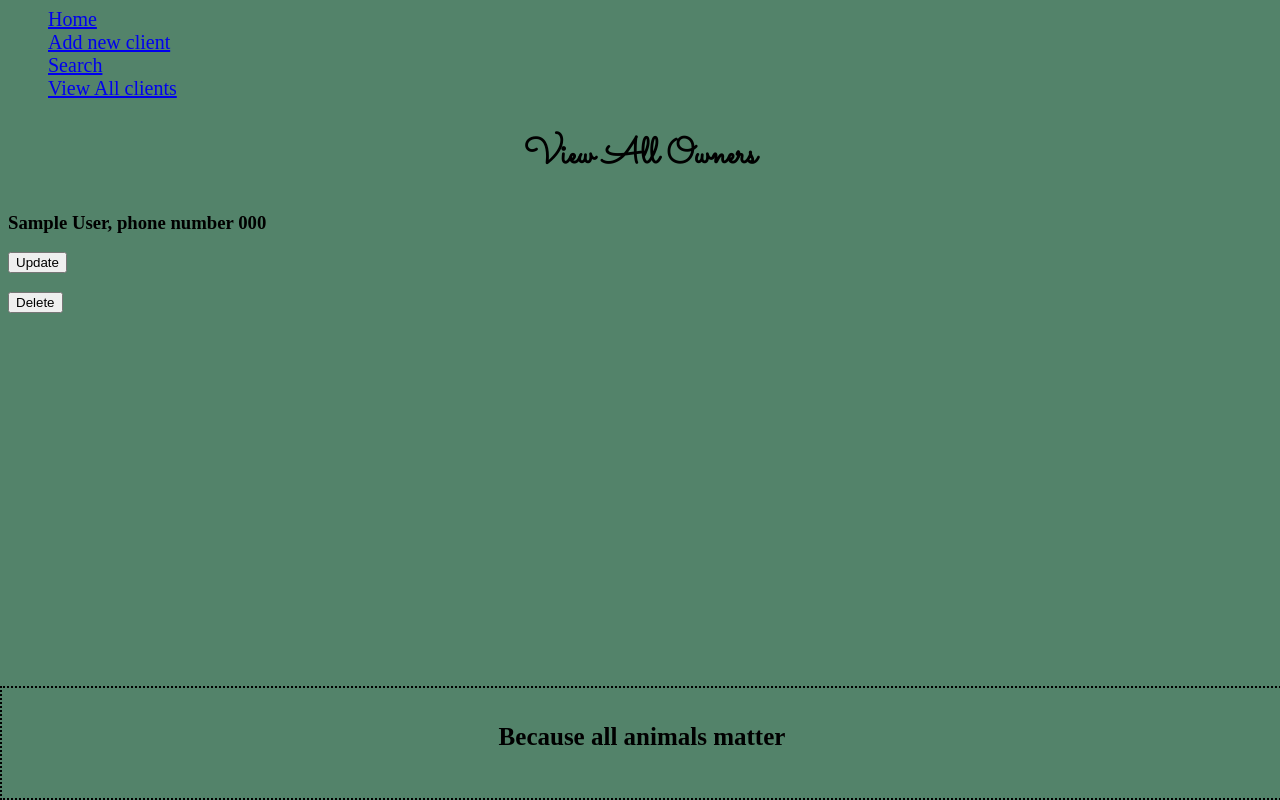
After one commit to AnnikaNeumann/1st-Project-Vet-Management-App, a Flask app: page /all in a window 1280 px wide. The commit adds this page. Run offline with Flask 2, Linux system fonts and the light colour scheme; a database or web service that is not in the repository returns one stand-in record (values such as "Sample title"); some libraries are stand-ins or nearby versions.

Commit message:
MVP complete

```diff
--- a/controllers/vets_controller.py
+++ b/controllers/vets_controller.py
@@ -11,6 +11,12 @@ from repositories import owner_repo
 from repositories import vet_repo
 
 vet_blueprint = Blueprint("animal", __name__)
+
+@vet_blueprint.route("/all", methods =['GET'])
+def view_all():
+
+    owners = owner_repo.select_all()
+    return render_template("/view_all.html", owners = owners)
 
 # route to get to the front page /new_client to add a new animal
 @vet_blueprint.route("/new_client", methods =['GET'])
@@ -81,37 +87,38 @@ def update_client(owner_id):
 @vet_blueprint.route("/update_action/<owner_id>", methods=['POST'])
 def edit_client(owner_id):
 
+    # first get the owner we want to update
     owner = owner_repo.select_by_id(owner_id)
+    # second get the animalS we want to update
+    animal = animal_repo.select_animal_by_owner(owner)
 
-    name = request.form["name"]
-    dob = request.form["dob"]
-    species = request.form["species"]
-    treatments = request.form["treatments"]
+    # at this time FOR TESTING hardcode position [0] only to change the first pets details
+    animal[0].name = request.form["name"]
+    animal[0].dob = request.form["dob"]
+    animal[0].species = request.form["species"]
+    animal[0].treatments = request.form["treatments"]
+    # here we update the varables in the instance of animal with all the new details from the webForm
+
+    # here we update the instance of the owner's details
     owner.first_name = request.form["first_name"]
     owner.last_name = request.form["last_name"]
     owner.number = request.form ["number"]
-    # # vet_id = request.form["vet_id"] not listed in actual update form
 
-    animal = Animal(name, dob, species, treatments)
+    # here we pass the NEW updated Version of the owner instance on to the database
+    owner_repo.update(owner)
+    # here we pass the New Updated Version of the animal instance to the database
+    animal_repo.update(animal[0])
 
-    owner_repo.update(owner)
-    # animal.vet_id = vet_id.
-    saved_owner = owner_repo.save(owner)
-    animal.owner_id = saved_owner.id
-    animal_repo.save(animal)
-
-    return redirect ('/submit')
-
-
-
+    # this just shows a submit page
+    return render_template ('/submit.html')
 
 
 # function which runs when we click on delete and redirect to Home
 # when clicking button it does redirect to Home, but does not yet delete animal
-@vet_blueprint.route("/search_action/delete/<id>", methods=['GET'])
-def delete_by_id(id):
+@vet_blueprint.route("/delete/<id>", methods=['GET'])
+def delete_owner(id):
 
-    animal_repo.delete(id)
-    owner_repo.delete(id)
+    owner = owner_repo.select_by_id(id)
+    owner_repo.delete_owner(id)
 
-    return render_template ('/')
+    return render_template ("/delete.html", owner = owner)
--- a/repositories/owner_repo.py
+++ b/repositories/owner_repo.py
@@ -12,6 +12,15 @@ def save(owner):
     owner.id = id
     return owner
 
+def select_all():
+    owners = []
+    sql = "SELECT * FROM owners"
+    results = run_sql(sql)
+    for row in results:
+        owner = Owner(row['first_name'], row['last_name'], row['phone'], row['id'])
+        owners.append(owner)
+    return owners
+
 def select_by_id(id):
     owner = None
     sql = "SELECT * FROM owners WHERE id = %s"
@@ -19,7 +28,6 @@ def select_by_id(id):
     result = run_sql(sql, value)[0]
     if result is not None:
         owner = Owner(result['first_name'], result['last_name'], result['phone'], result['id'])
-
     return owner
 
 
@@ -39,7 +47,7 @@ def update(owner):
     result = run_sql(sql, values)
     return result
 
-def delete_by_id(id):
-    sql = "DELETE FROM owner WHERE id =%s"
-    values =[id]
+def delete_owner(id):
+    sql = "DELETE FROM owners WHERE id =%s"
+    values = [id]
     run_sql(sql, values)
--- a/static/style.css
+++ b/static/style.css
@@ -13,7 +13,10 @@ h1 {
 
     list-style-type: none;
     font-size: 20px;
+
 }
+
+
 
 body{
     background-color: rgb(83, 131, 106);
@@ -33,3 +36,13 @@ footer{
     padding-top: 10px;
 }
 /* footer code works */
+
+img{
+    width: 150px;
+    height: 180px;
+    border-radius: 50%
+
+
+
+
+}
--- a/templates/base.html
+++ b/templates/base.html
@@ -15,13 +15,14 @@
                 <li><a href="/">Home</a></li>
                 <li> <a href="/new_client">Add new client</a></li>
                 <li> <a href="/search">Search</a></li>
+                <li> <a href="/all">View All clients</a></li>
 <!-- make list type none and put them in one row  -->
             </ul>
         </nav>
     </header>
     <!-- <h1>One app to rule them all</h1> -->
 
-    {% block content %}
+{% block content %}
 
 {% endblock %}
 </body>
--- /dev/null
+++ b/templates/delete.html
@@ -0,0 +1,6 @@
+{% extends "base.html" %} {% block content %}
+
+<h1>You have delete - > {{owner.first_name}} {{owner.last_name}} </h1>
+
+
+{% endblock %}
--- a/templates/index.html
+++ b/templates/index.html
@@ -4,6 +4,9 @@
 <h2>Paws, claws, hooves or beaks - we take care of everyone</h2>
 
 <img src="/static/images/elliot.jpg" alt="Photo of a tabby cat">
+<img src="/static/images/chicken.jpg" alt="Photo of a rescued chicken">
+<img src="/static/images/pig.jpg" alt="Photo of a rescued pig">
+<img src="/static/images/dog.jpg" alt="Photo of a dog with funny ears">
 
 
 {% endblock %}
--- a/templates/submit.html
+++ b/templates/submit.html
@@ -4,5 +4,4 @@
 <h1>Thank you for submitting</h1>
 
 
-
 {% endblock %}
--- /dev/null
+++ b/templates/view_all.html
@@ -0,0 +1,18 @@
+{% extends "base.html" %} {% block content %}
+
+    <h2> View All Owners </h2>
+
+    {% for owner in owners: %}
+
+        <h3>{{owner.first_name}} {{owner.last_name}}, phone number {{owner.phone}} <h3>
+            <form action="/search_action/update/{{owner.id}}" methods="post">
+                <button type="submit" type="button">Update</button>
+            </form>
+
+            <form action="/delete/{{owner.id}}" methods="get">
+                <button type="submit" type="button">Delete</button>
+            </form>
+
+    {% endfor %}
+
+{% endblock %}
```
Also changed, not shown: repositories/animal_repo.py (+9 -8 lines), templates/view_client.html (+4 -3 lines), static/images/Petvet.jpg (added), static/images/chicken.jpg (added), static/images/dog.jpg (added), static/images/elliot.jpg, static/images/pig.jpg (added).
